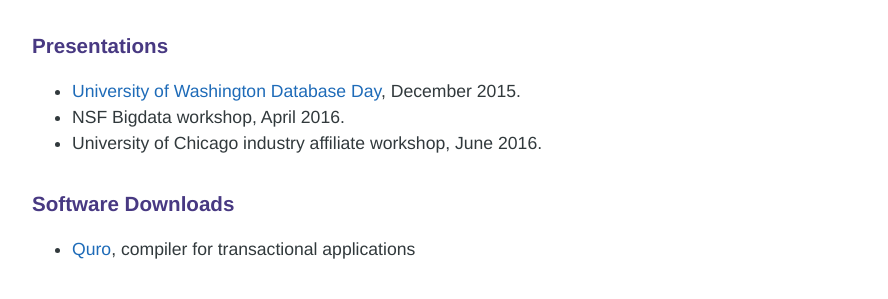
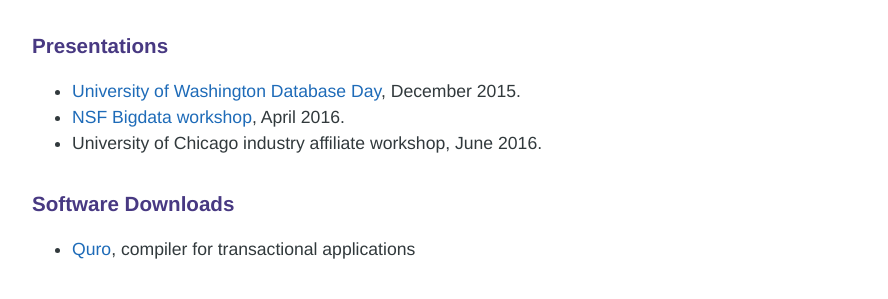
Before and after one commit to holistic-opt/holistic-opt.github.io, a Jekyll site: the page built from index.markdown, in a window 1280 px wide and 900 px high, scrolled down 1673 px. Shown: the part 153-452 px from the top of the window, without its empty margins (192-1080 px from the left). Built offline with Jekyll 4.4.1, drawn with Linux system fonts in a browser that asks for light colours; part of the change alters nothing that is shown.

```diff
--- a/index.markdown
+++ b/index.markdown
@@ -83,7 +83,7 @@ programming systems offered at the University of Washington.
 
 ### Presentations
 - [University of Washington Database Day](http://db.cs.washington.edu/events/database_day/2015/database_day_2015.html), December 2015.
-- NSF Bigdata workshop, April 2016.
+- [NSF Bigdata workshop](http://workshops.cs.georgetown.edu/BDPI-2016/), April 2016.
 - University of Chicago industry affiliate workshop, June 2016.
 
 
```
